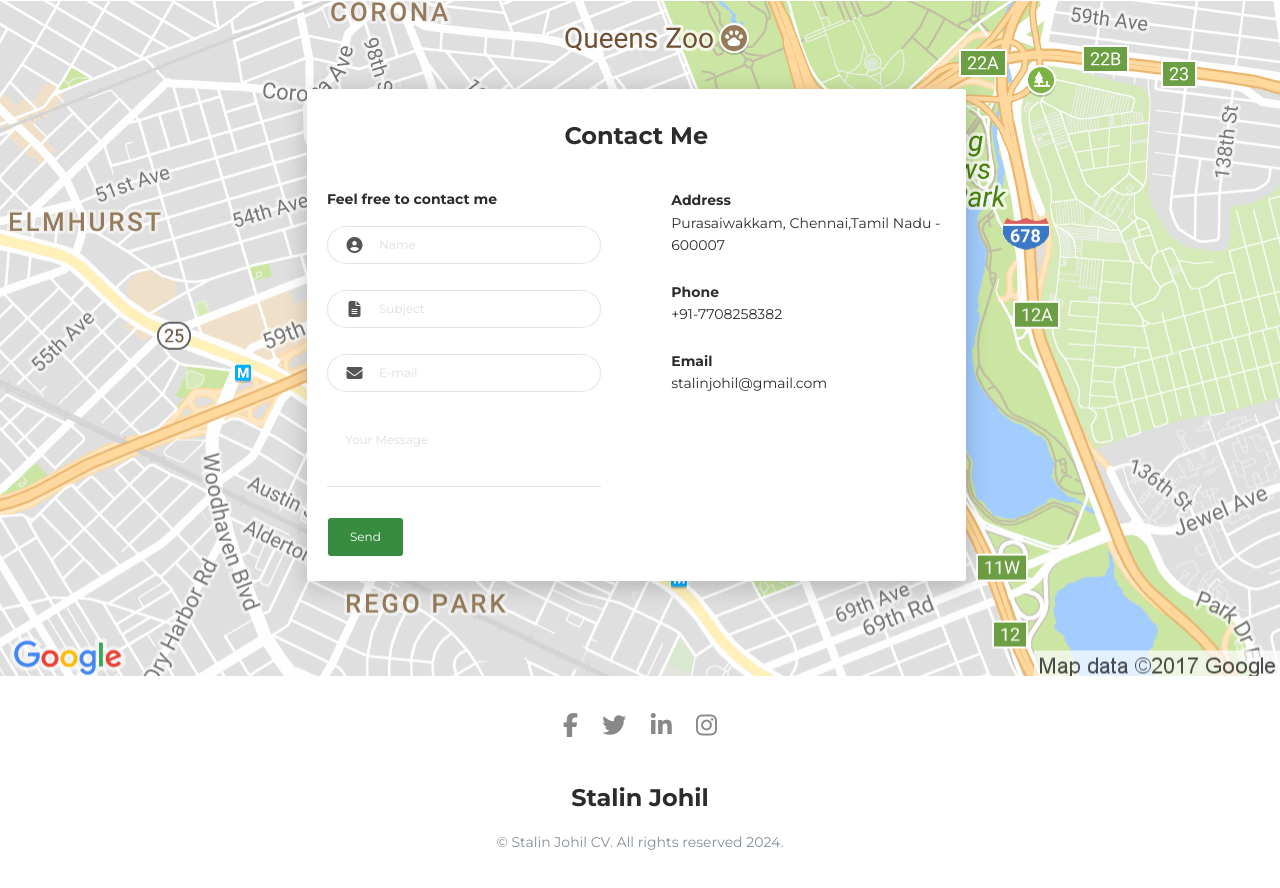
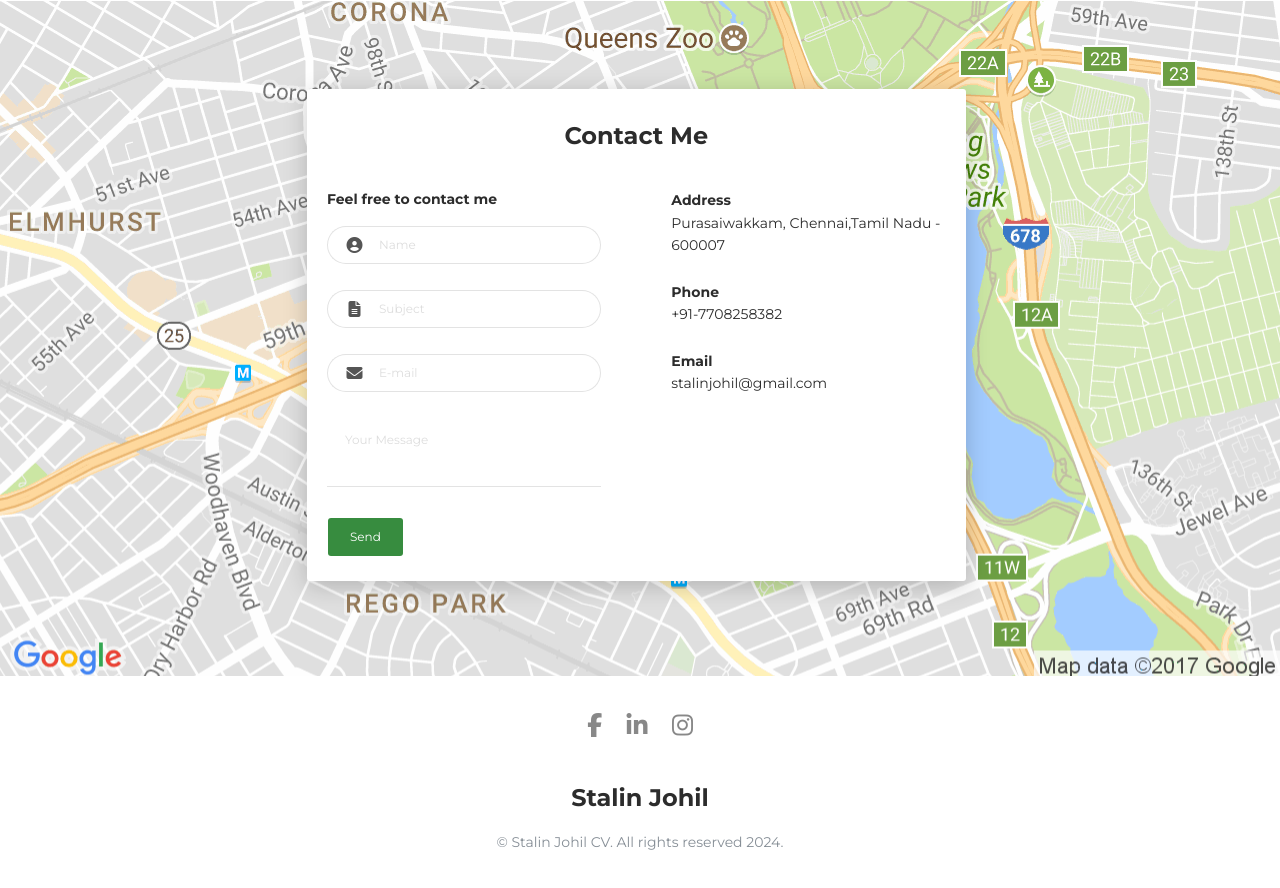
Before and after one commit to Stalin-Johil/profile, a plain HTML site: page index.html in a window 1280 px wide. Shown: the part 4075-4963 px from the top of the page. Drawn offline with Linux system fonts and the light colour scheme.

Commit message:
Update index.html

```diff
--- a/index.html
+++ b/index.html
@@ -630,7 +630,7 @@
 </div></div>
     </div>
     <footer class="footer">
-      <div class="container text-center"><a class="cc-facebook btn btn-link" href="https://www.facebook.com/stalin.johil/" target="_blank"><i class="fa fa-facebook fa-2x " aria-hidden="true"></i></a><a class="cc-twitter btn btn-link " href="https://twitter.com/stalin_johil" target="_blank"><i class="fa fa-twitter fa-2x " aria-hidden="true"></i></a><a class="cc-google-plus btn btn-link" href="https://www.linkedin.com/in/stalin-johil-217519128/" target="_blank"><i class="fa fa-linkedin fa-2x" aria-hidden="true"></i></a><a class="cc-instagram btn btn-link" href="https://www.instagram.com/mr_exemplarily_unalike/" target="_blank"><i class="fa fa-instagram fa-2x " aria-hidden="true"></i></a></div>
+      <div class="container text-center"><a class="cc-facebook btn btn-link" href="https://www.facebook.com/stalin.johil/" target="_blank"><i class="fa fa-facebook fa-2x " aria-hidden="true"></i></a><a class="cc-google-plus btn btn-link" href="https://www.linkedin.com/in/stalin-johil-86a627328" target="_blank"><i class="fa fa-linkedin fa-2x" aria-hidden="true"></i></a><a class="cc-instagram btn btn-link" href="https://www.instagram.com/mr_exemplarily_unalike/" target="_blank"><i class="fa fa-instagram fa-2x " aria-hidden="true"></i></a></div>
       <div class="h4 title text-center">Stalin Johil</div>
       <div class="text-center text-muted">
         <p>&copy; Stalin Johil CV. All rights reserved 2024.</p>
```
